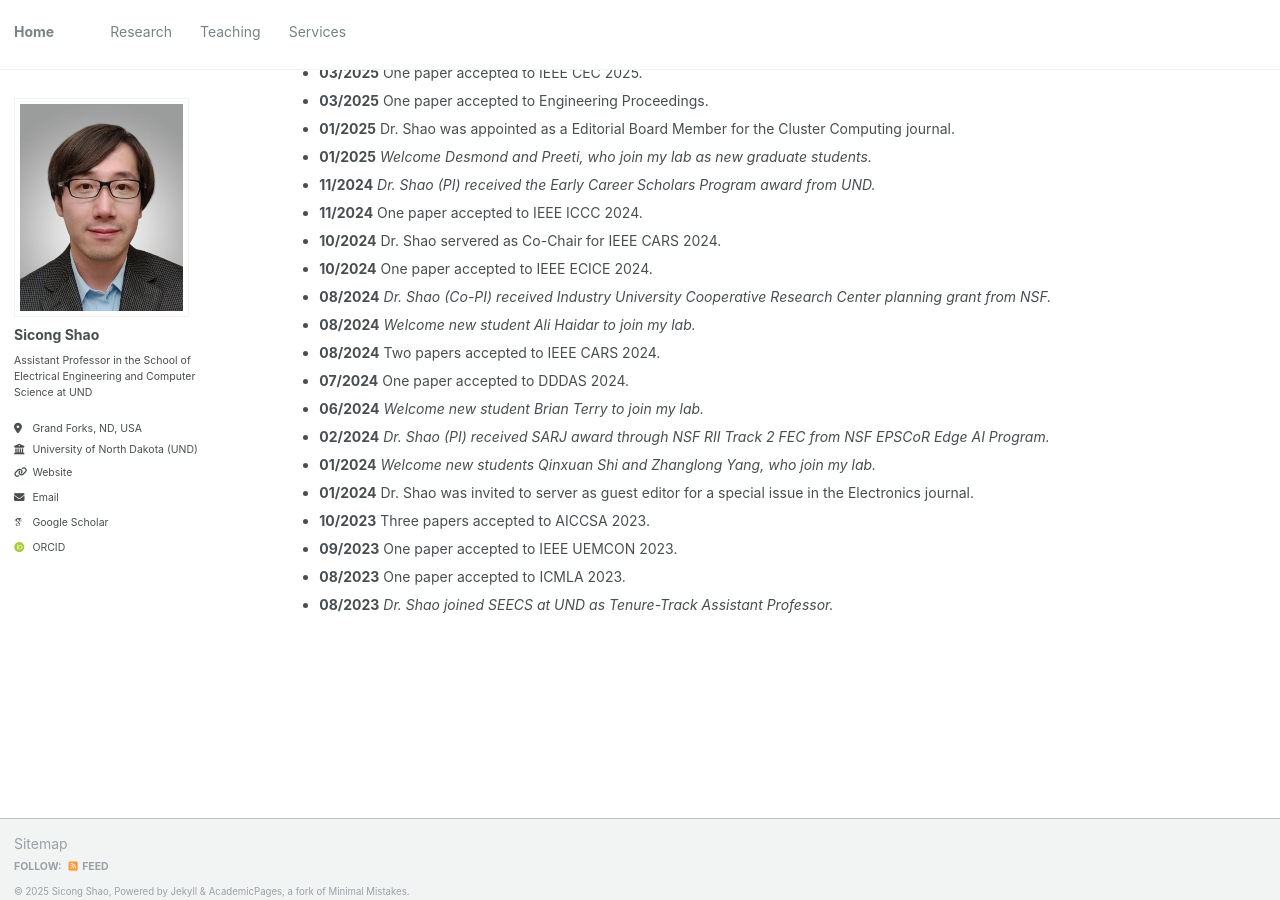
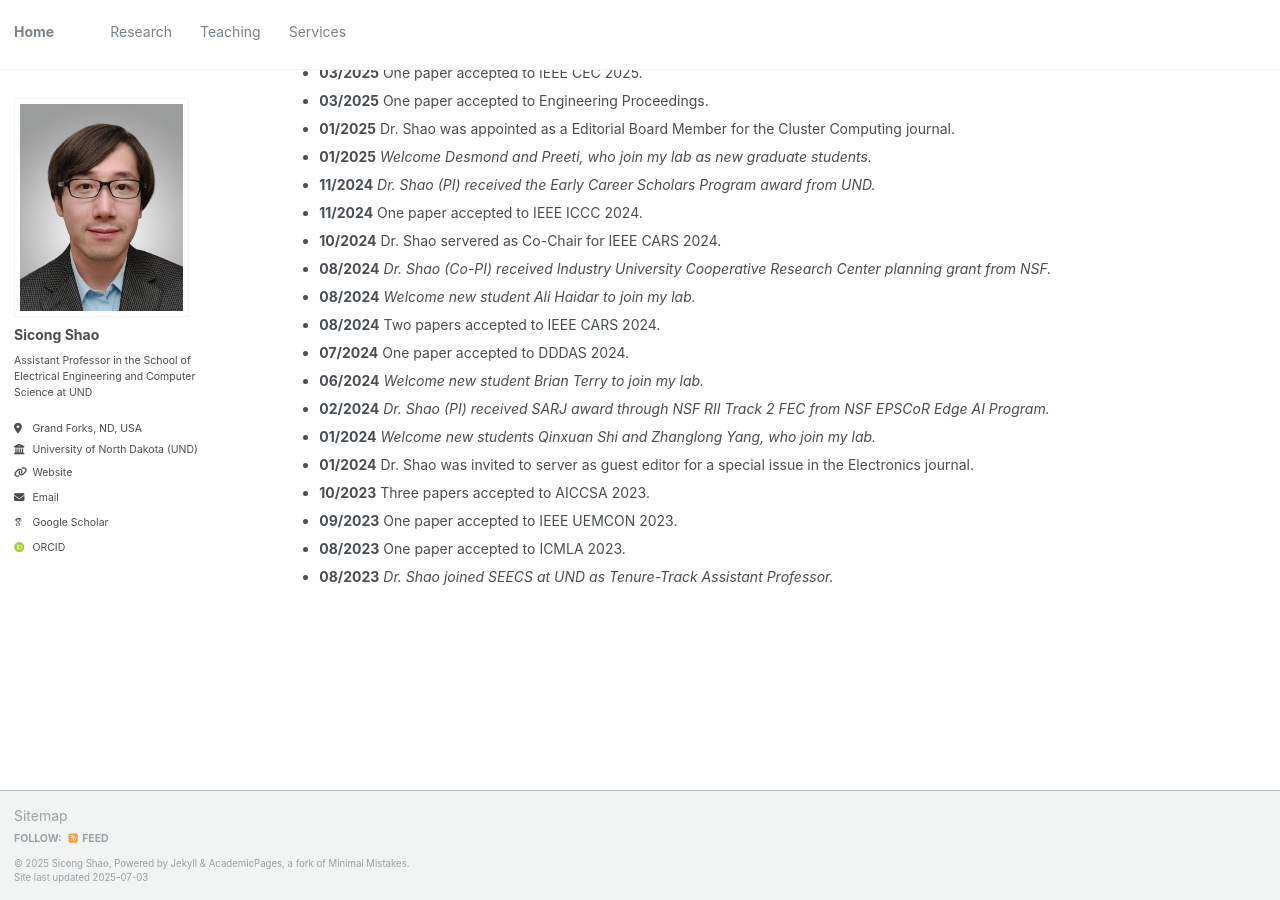
Before and after one commit to sicongshao/sicongshao.github.io, a Jekyll site: the page built from _pages/about.md, in a window 1280 px wide and 900 px high, scrolled down 648 px. Built offline with Jekyll 4.4.1, drawn with Linux system fonts in a browser that asks for light colours; some web fonts are replaced.

Commit message:
first commit

```diff
--- a/_pages/about.md
+++ b/_pages/about.md
@@ -36,7 +36,6 @@
 * **11/2024** *Dr. Shao (PI) received the Early Career Scholars Program award from UND.*
 * **11/2024** One paper accepted to IEEE ICCC 2024.
 * **10/2024** Dr. Shao servered as Co-Chair for IEEE CARS 2024.
-* **10/2024** One paper accepted to IEEE ECICE 2024.
 * **08/2024** *Dr. Shao (Co-PI) received Industry University Cooperative Research Center planning grant from NSF.*
 <!-- * **08/2024** Dr. Shao was invited to server as Technical Program Committee (TPC) member at the IEEE HOST 2025. -->
 * **08/2024** *Welcome new student Ali Haidar to join my lab.*
```
